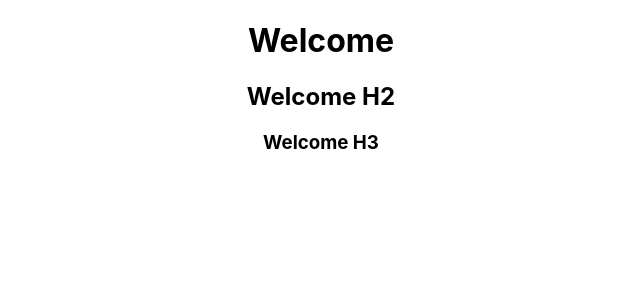
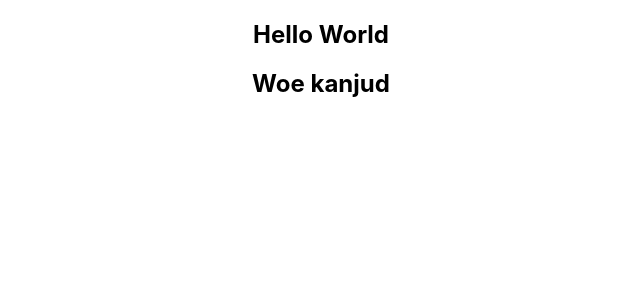
Before and after one commit to CharlyJoezer/React, a React (Create React App) app: page / in a window 1280 px wide. Shown: the top 300 px of the page, without its empty margins (319-959 px from the left). Built offline with nearby package versions, Linux system fonts and the light colour scheme.

Commit message:
cra component 3

```diff
--- a/src/App.js
+++ b/src/App.js
@@ -1,12 +1,11 @@
 import './App.css';
-import Welcome, {WelcomeH2, WelcomeH3} from './Welcome'
+import {WelcomeH2} from './Welcome'
 
 function App() {
   return (
     <div className="App">
-      <Welcome />
-      <WelcomeH2 />
-      <WelcomeH3 />
+      <WelcomeH2 children="Hello World"/>
+      <WelcomeH2>Woe kanjud</WelcomeH2>
     </div>
   );
 }
--- a/src/Welcome.js
+++ b/src/Welcome.js
@@ -1,13 +1,7 @@
-function Welcome(){
-    return <h1>Welcome</h1>
-}
-
-export function WelcomeH2(){
-    return <h2>Welcome H2</h2>
+export function WelcomeH2(props){
+    return <h2>{props.children}</h2>
 }
 
 export function WelcomeH3(){
-    return <h3>Welcome H3</h3>
+    return <h2>Welcome H3</h2>
 }
-
-export default Welcome
```
